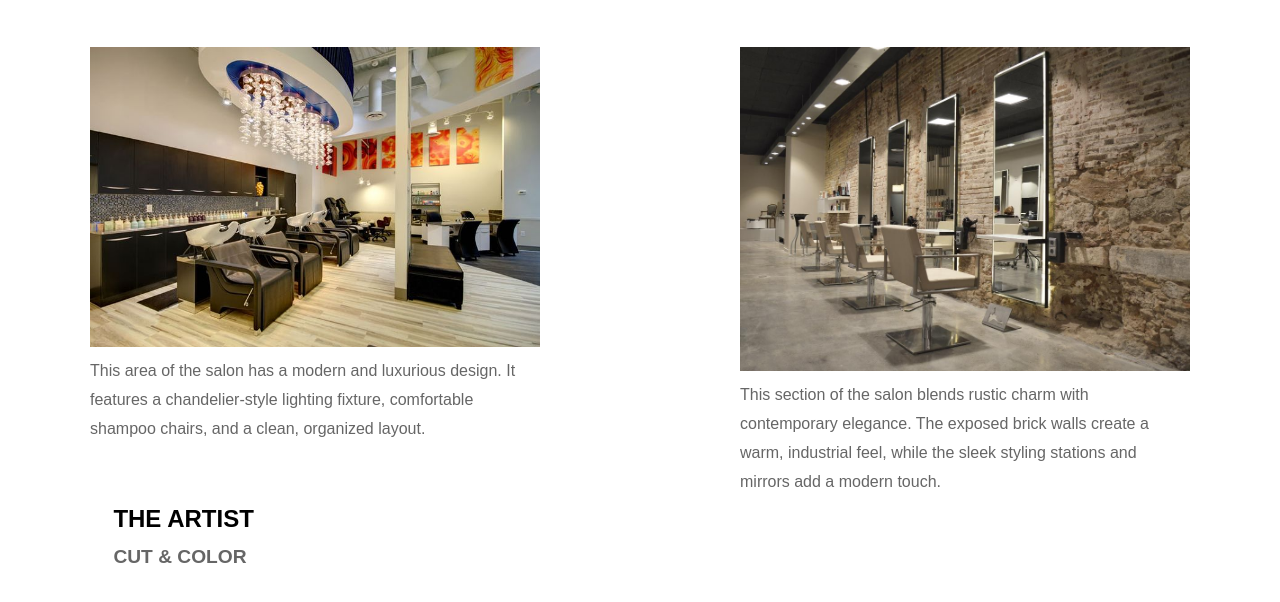
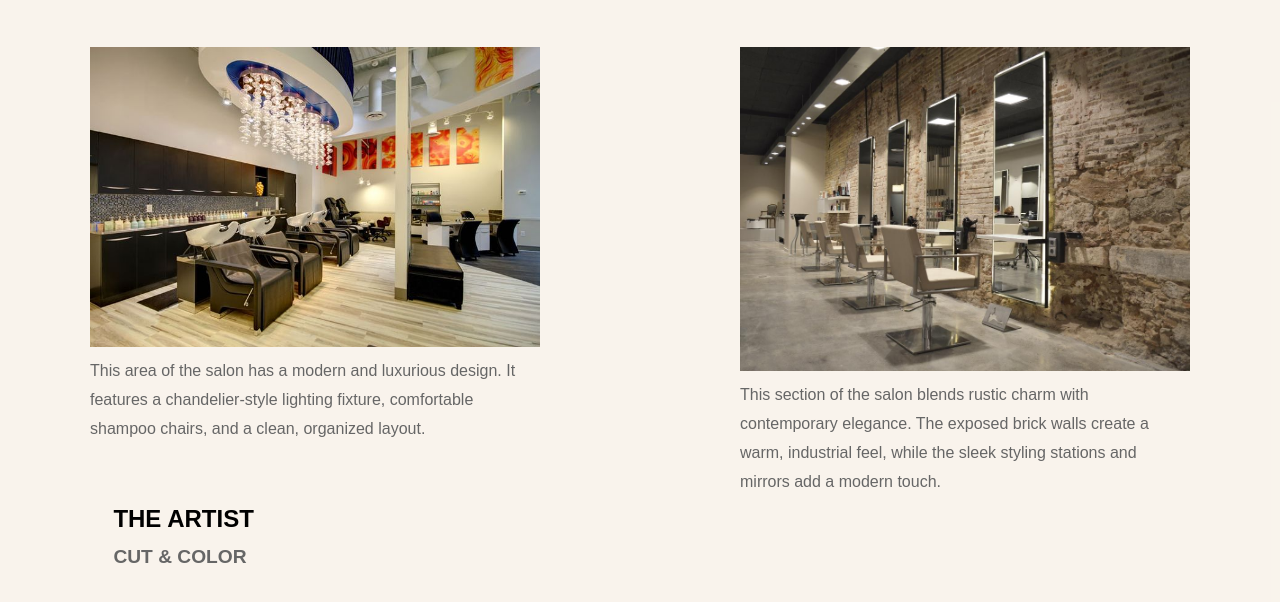
Before and after one commit to zirong1229/113midterm-artists, a plain HTML site: page index.html in a window 1280 px wide. Shown: the part 153-755 px from the top of the page. Drawn offline with Linux system fonts and the light colour scheme.

Commit message:
Update style.css

```diff
--- a/style.css
+++ b/style.css
@@ -7,11 +7,32 @@
 
 body {
     font-family: Arial, sans-serif;
-    line-height: 1.8;
+    line-height: 2;
     max-width: 100%;
     margin: 0 auto;
     height: 1570px;
 }
+body {
+    font-family: Arial, sans-serif;
+    line-height: 1.8;
+    max-width: 1920px;
+    margin: 0 auto;
+    height: 1650px;
+
+}
+
+body::before {
+content: "";
+position: absolute;
+top: 0;
+left: 0;
+right: 0;
+bottom: 0;
+background-color: rgba(245, 236, 224, 0.6); /* 調整透明度（0.3 是 30% 不透明） */
+pointer-events: none; /* 讓覆蓋層不影響互動 */
+z-index: -1;
+}
+
 .nav-title a {
     color: inherit;          /* 使用父元素的顏色 */
     text-decoration: none;/* 移除底線 */
```
